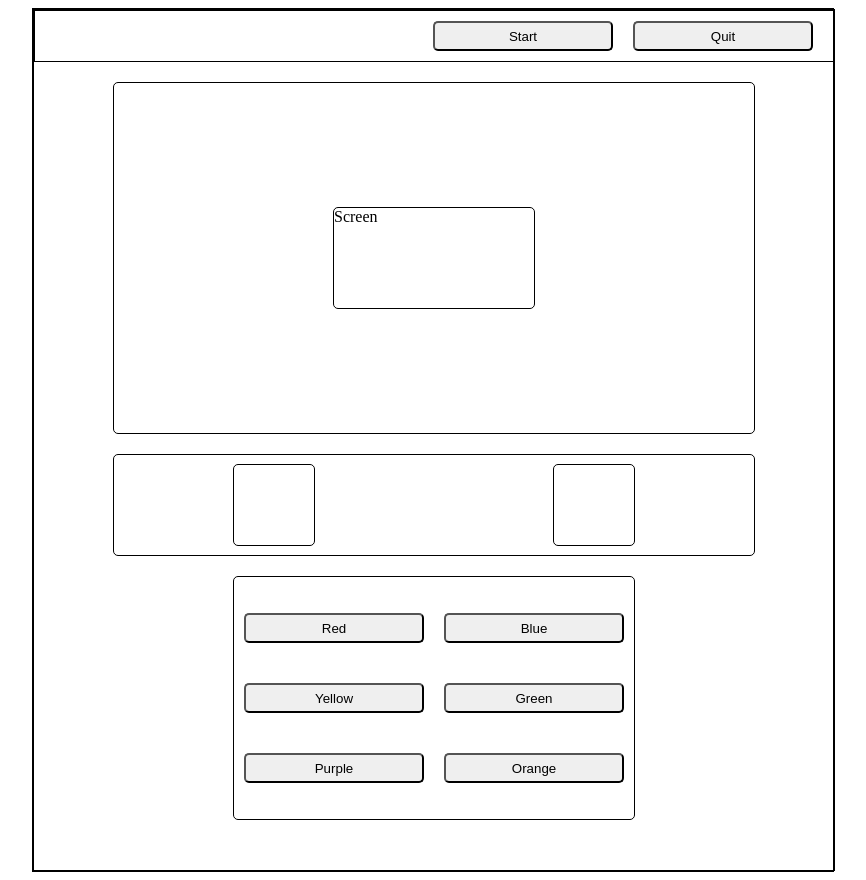
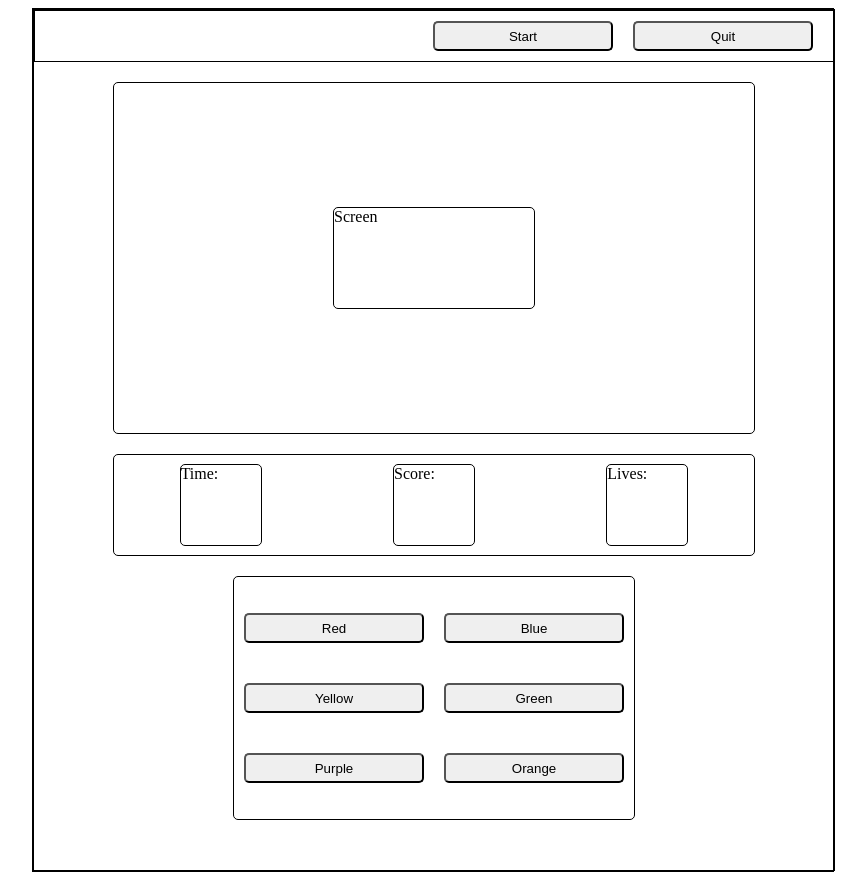
Before and after one commit to guillermograham/flipando-colores, a PHP site: page / in a window 1280 px wide. Shown: the whole page, without its empty margins (207-1073 px from the left). Run offline with PHP 8.4, Linux system fonts and the light colour scheme; some libraries are stand-ins or nearby versions.

Commit message:
Added number of lives display

```diff
--- a/css/style.css
+++ b/css/style.css
@@ -69,6 +69,13 @@ nav button {
 }
 
 .scoreboard {
+  border: 1px solid black;
+  border-radius: 5px;
+  height: 80px;
+  width: 80px;
+}
+
+.health {
   border: 1px solid black;
   border-radius: 5px;
   height: 80px;
@@ -152,6 +159,10 @@ nav button {
     height: 50px;
   }
 
+  .health {
+    height: 50px;
+  }
+
   .color-buttons-container {
     width: 95%;
     margin-top: 10px;
--- a/index.html
+++ b/index.html
@@ -21,8 +21,13 @@
           </div>
           <div class="statistics">
             <div class="timer">
+              Time:<br><span class="time-display"></span>
             </div>
             <div class="scoreboard">
+              Score:<br><span class="score-display"></span>
+            </div>
+            <div class="health">
+              Lives:<br><span class="lives-remaining"</span>
             </div>
           </div>
         </div>
--- a/js/script.js
+++ b/js/script.js
@@ -3,14 +3,17 @@ $(() => {
   const $startBtn = $('#start-button');
   const $screen = $('.screen');
   const $buttons = $('.color-buttons');
+  const $scoreDisplay = $('.score-display');
+  const $livesRemaining = $('.lives-remaining');
   const colorArray = ['red', 'blue', 'yellow', 'green', 'orange', 'purple'];
   let lives = 3;
   let score = null;
   let fontColor = null;
 
   function runGame(){
+    $livesRemaining.text(lives);
     if (lives <= 0) {
-      console.log('Game Over');
+      $screen.text('Game Over');
     } else {
       setScreen();
       colorWord();
@@ -37,11 +40,11 @@ $(() => {
     const answer = $(e.target).attr('id');
     if (answer === fontColor){
       score += 10;
-      console.log(`Score: ${score}`);
+      $scoreDisplay.text(score);
       return runGame();
     } else {
       lives -= 1;
-      console.log(`Lives: ${lives}`);
+      $livesRemaining.text(lives);
       return runGame();
     }
   }
```
